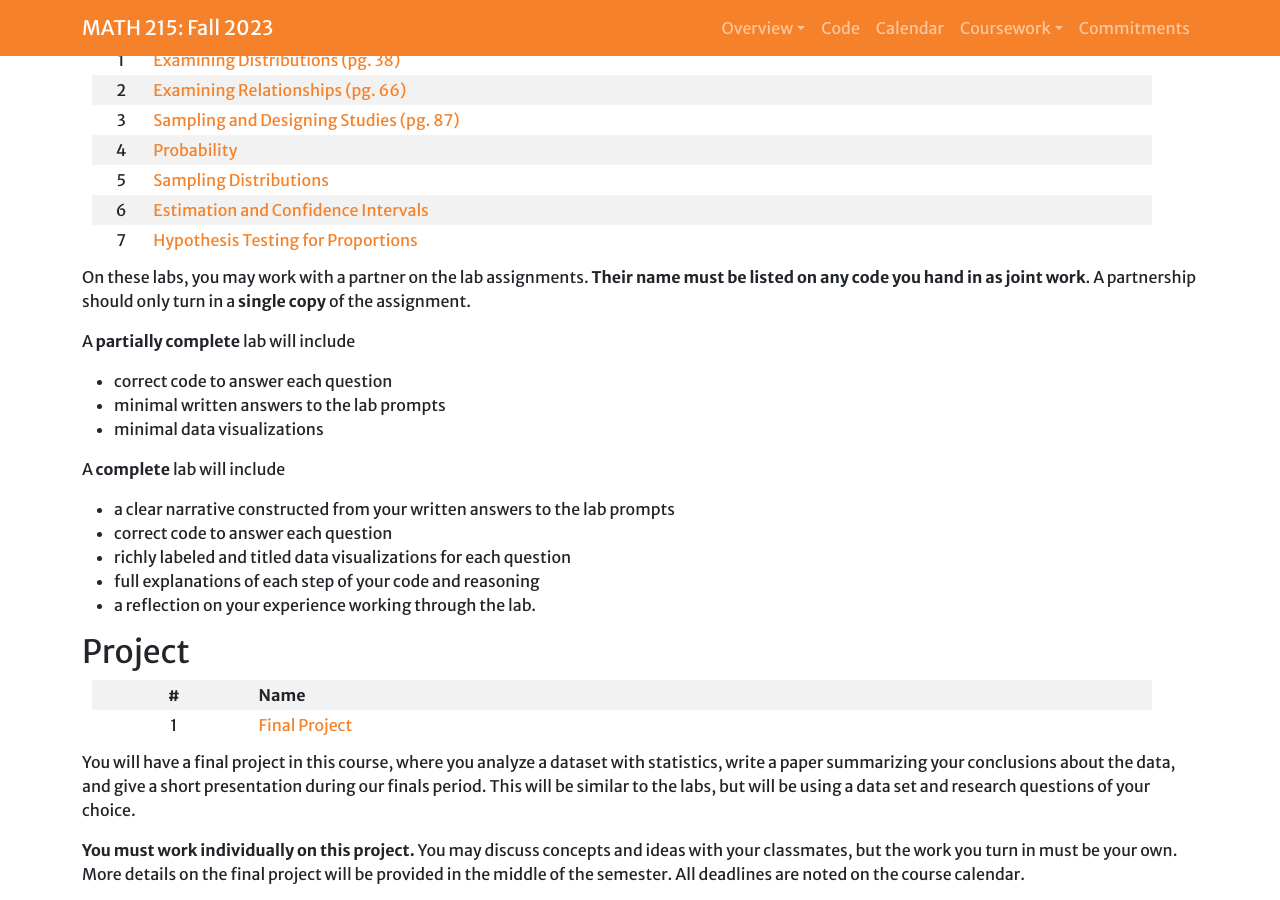
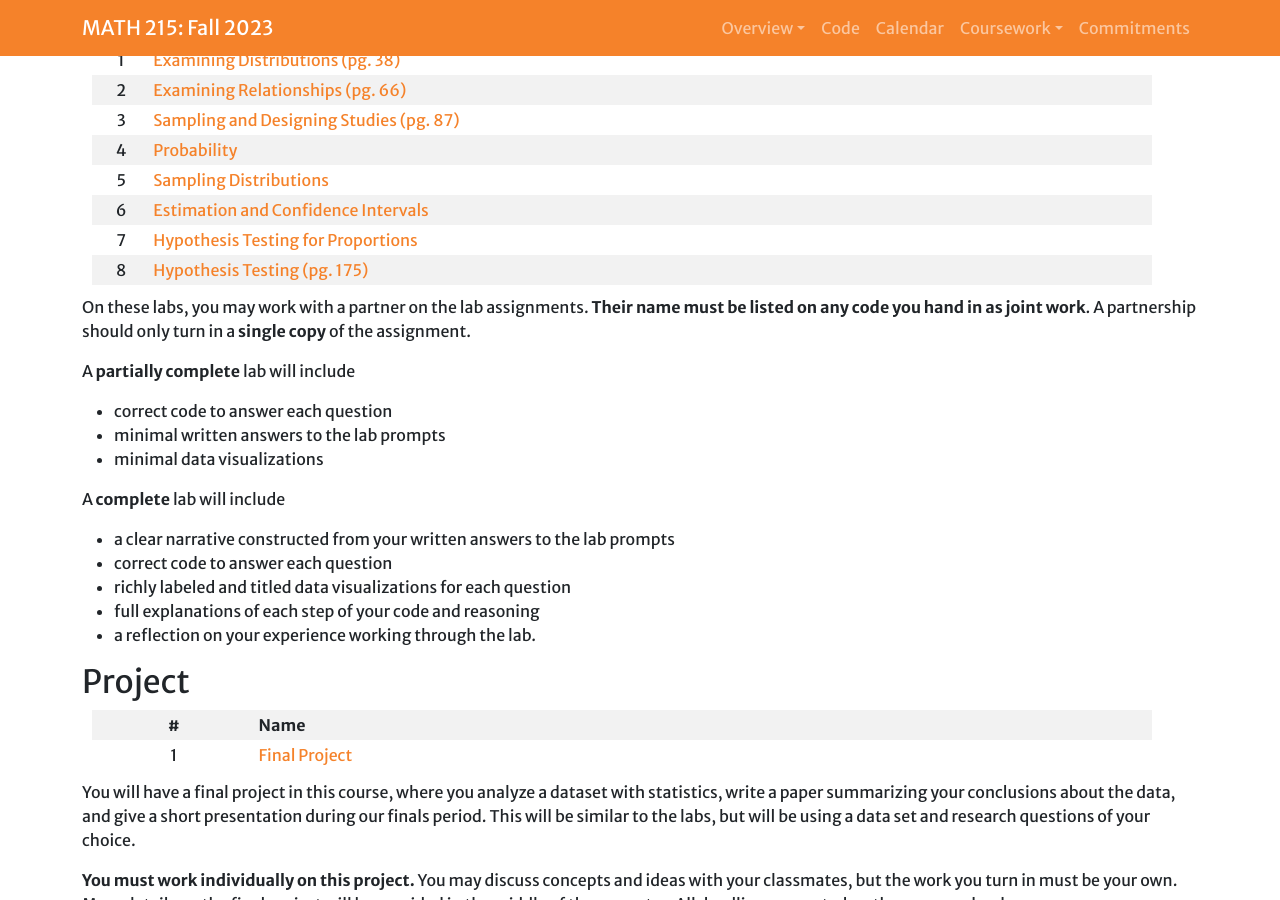
Before and after one commit to Hendrix-CS/math215, a Jekyll site: the page built from index.md, in a window 1280 px wide and 900 px high, scrolled down 3275 px. Built offline with Jekyll 4.4.1, drawn with Linux system fonts in a browser that asks for light colours; a script that is not in the unit is left out.

Commit message:
Adding Lab 8 notebook

```diff
--- a/index.md
+++ b/index.md
@@ -129,6 +129,7 @@ As you work to answer the questions in the labs, you will need to be recording y
 |5 | [Sampling Distributions](https://www.kaggle.com/code/markgoadrich/math-215-lab-5-sampling-distributions) |
 |6 | [Estimation and Confidence Intervals](https://www.kaggle.com/markgoadrich/math-215-lab-6-estimation) |
 |7 | [Hypothesis Testing for Proportions](https://www.kaggle.com/code/markgoadrich/math-215-lab-7-hypothesis-testing-proportions) |
+|8 | [Hypothesis Testing (pg. 175)](https://www.kaggle.com/markgoadrich/math-215-lab-8-hypothesis-testing) |
 
 On these labs, you may work with a partner on the lab assignments. **Their name must be listed on any code you hand in as joint work**. A partnership should only turn in a **single copy** of the assignment.
 
```
